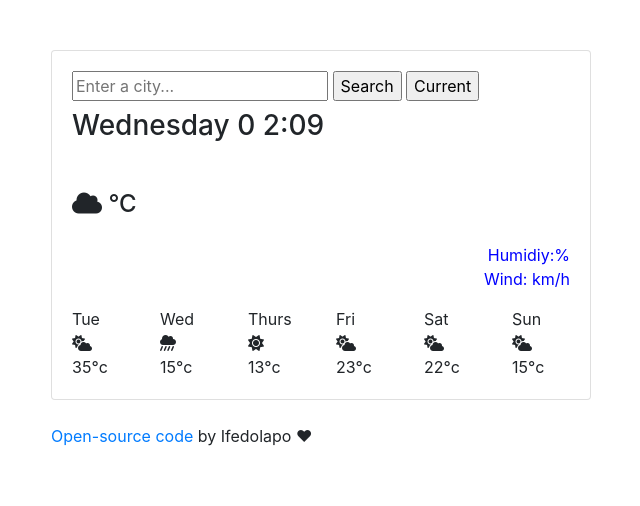
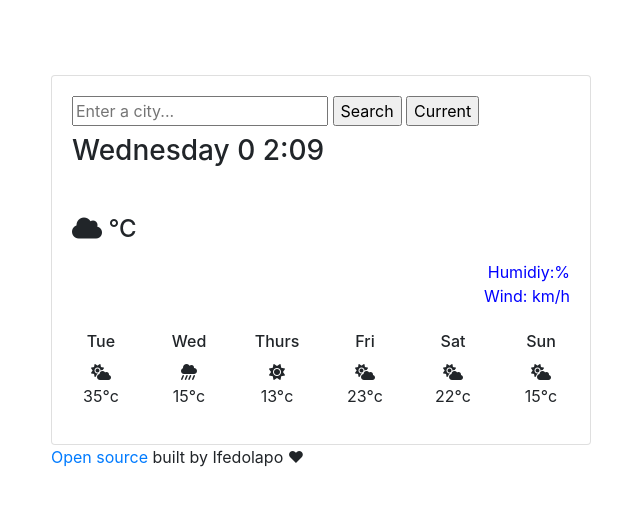
Before and after one commit to dollypiper/My-Awesome-Weather-App, a plain HTML site: page index.html in a window 1280 px wide. Shown: the whole page, without its empty margins (319-959 px from the left). Drawn offline with nearby package versions, Linux system fonts and the light colour scheme; no server answers.

Commit message:
changed grid layout

```diff
--- a/index.html
+++ b/index.html
@@ -15,82 +15,84 @@
       src="https://kit.fontawesome.com/c619e4ab91.js"
       crossorigin="anonymous"
     ></script>
-    <link rel="stylesheet" href="style.css">
+    <link rel="stylesheet" href="style.css" />
   </head>
   <body>
     <div class="container">
       <div class="card">
         <div class="card-body">
-          <form id="form">
-            <div class="col-">
-              <input type="text" placeholder="Enter a city..."  id="enter-a-city" />
-              <input type="submit" value="Search" id = "search-box"/>
-              <input type="submit" value ="Current" id = "current-location"/>
+          <div class="row">
+            <div class="col">
+              <form id="form">
+                <input
+                  type="text"
+                  placeholder="Enter a city..."
+                  id="enter-a-city"
+                />
+                <input type="submit" value="Search" id="search-box" />
+                <input type="submit" value="Current" id="current-location" />
+              </form>
+            </div>
+          </div>
+          <div class="row">
+            <div class="col">
               <h2></h2>
               <h3></h3>
               <div id="description"></div>
 
-              <h4><i class="fas fa-cloud"></i>
-                <span class="temp" id ="temp"></span>
-                <span> °C
-</span></h4>
-            <p>
-<div class="compass">
-               <div>
-                  Humidiy:<span id="humidity"></span>%
-                </div>
-                 <div>Wind: <span id="wind"></span>km/h
-                   </div></div></p>
-<div class="row">
-    <div class="col">
-              <div>Tue</div></div>
+              <h4>
+                <i class="fas fa-cloud"></i>
+                <span class="temp" id="temp"></span>
+                <span>°C</span>
+              </h4>
+            </div>
+          </div>
 
-            <div class="col">Wed</div>
-            <div class="col">Thurs</div>
-            <div class="col">Fri</div>
-            <div class="col">Sat</div>
-
-<div class="col">Sun</div></div>
-
-         <div class="row">
-             <div class="col"><i class="fas fa-cloud-sun"></i></div>
-            <div class="col"><i class="fas fa-cloud-showers-heavy"></i></div>
-            <div class="col"><i class="fas fa-sun"></i></div>
-            <div class="col"><i class="fas fa-cloud-sun"></i></div>
-            <div class="col"><i class="fas fa-cloud-sun"></i></div>
-            <div class="col"><i class="fas fa-cloud-sun"></i></div>
-         </div>
-
-         <div class="row">
-             <div class="col">
-                 35°c
-             </div>
+          <div class="row">
             <div class="col">
-                15°c
+              <div class="compass">
+                <div>Humidiy:<span id="humidity"></span>%</div>
+                <div>Wind: <span id="wind"></span>km/h</div>
+              </div>
             </div>
-            <div class="col">
-                13°c
+          </div>
+          <div class="row mt-4">
+            <div class="col-6 col-md-2 text-center">
+              <h6>Tue</h6>
+              <i class="fas fa-cloud-sun"></i>
+              <p>35°c</p>
             </div>
-            <div class="col">
-                23°c
+            <div class="col-6 col-md-2 text-center">
+              <h6>Wed</h6>
+              <i class="fas fa-cloud-showers-heavy"></i>
+              <p>15°c</p>
             </div>
-            <div class="col">
-                22°c
+            <div class="col-6 col-md-2 text-center">
+              <h6>Thurs</h6>
+              <i class="fas fa-sun"></i>
+              <p>13°c</p>
             </div>
-            <div class="col">
-                15°c
+            <div class="col-6 col-md-2 text-center">
+              <h6>Fri</h6>
+              <i class="fas fa-cloud-sun"></i>
+              <p>23°c</p>
             </div>
-         </div>
-          </form>
+            <div class="col-6 col-md-2 text-center">
+              <h6>Sat</h6>
+              <i class="fas fa-cloud-sun"></i>
+              <p>22°c</p>
+            </div>
+            <div class="col-6 col-md-2 text-center">
+              <h6>Sun</h6>
+              <i class="fas fa-cloud-sun"></i>
+              <p>15°c</p>
+            </div>
+          </div>
         </div>
       </div>
+      <p><a href="#">Open source</a> built by Ifedolapo ❤</p>
     </div>
 
-    <br>
-    <div> <p>
-      <a href="http://https://github.com/dollypiper/My-Awesome-Weather-App"target= "_blank" class="open-source">
-        Open-source code</a> <span>by Ifedolapo ❤</span></p></div>
-      </div>
-        <script src="script.js"></script>
-    </body>
+    <script src="script.js"></script>
+  </body>
 </html>
--- a/style.css
+++ b/style.css
@@ -3,13 +3,17 @@
   color: blue;
 }
 .container {
-  max-width: 50%;
-  padding: 50px;
-  position: relative;
-  left: 0%;
+  margin-top: 25px;
 }
 .temp {
   font-size: 64px;
 }
 .open-source {
 }
+
+@media (min-width: 992px) {
+  .container {
+    max-width: 50%;
+    padding: 50px;
+  }
+}
```
